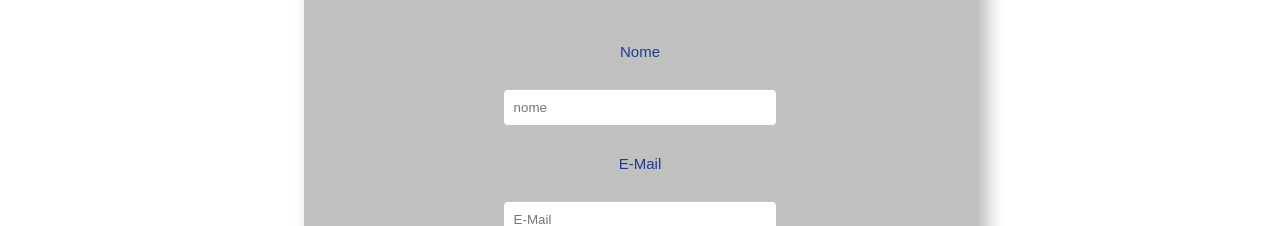
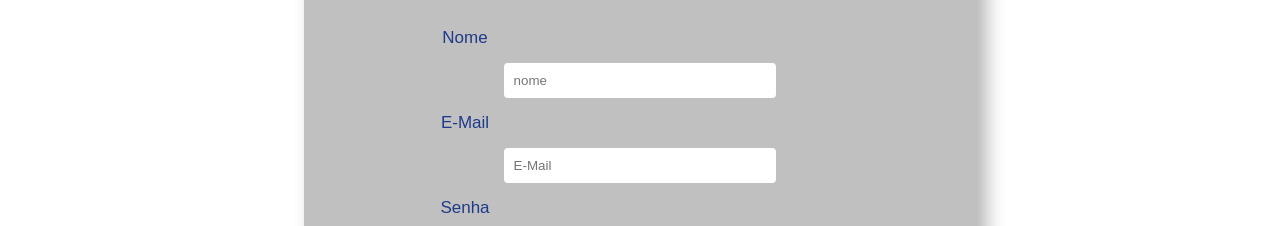
Before and after one commit to IsraelFJ/Aula-HTML.-CSS-11-04-2025, a plain HTML site: page index.html in a window 1280 px wide. Shown: the part 582-808 px from the top of the page. Drawn offline with Linux system fonts and the light colour scheme.

Commit message:
commitando alterações no css

```diff
--- a/index.html
+++ b/index.html
@@ -23,14 +23,12 @@
         <h2>Cadastro de usuario</h2>
 
 
-
-
         <form id="fomulario">
-            <p>Nome</p>
+            <label>Nome</label>
             <input type="nome"  placeholder="nome">
-            <p>E-Mail</p>
+            <label>E-Mail</label>
             <input type="email"  placeholder="E-Mail">
-            <p>Senha</p>
+            <label>Senha</label>
             <input type="password"  placeholder="Senha">
             <button>LOGIN</button>
 
--- a/styles/style.css
+++ b/styles/style.css
@@ -106,10 +106,17 @@ button{
     box-shadow: 10px 10px 20px rgba(0, 0, 0, 0.3);
 }
 
-button:hover{
+button:hover {
     transform: scale(1.1); /* Aumenta a foto em 20% */
     transform-origin: center; /* Faz a foto aumentar a partir do centro */
     z-index: 1;
-    background-color:#696969; /* Garante
+    background-color:#696969; /* Garante */
 
 }
+
+form label{
+    font-size: 17px;
+    font-family: Arial, Helvetica, sans-serif;
+    position: relative;
+    right: 175px;
+}
```
